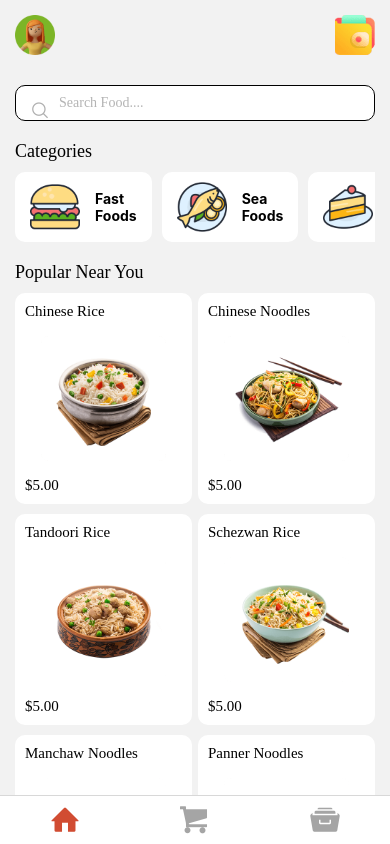
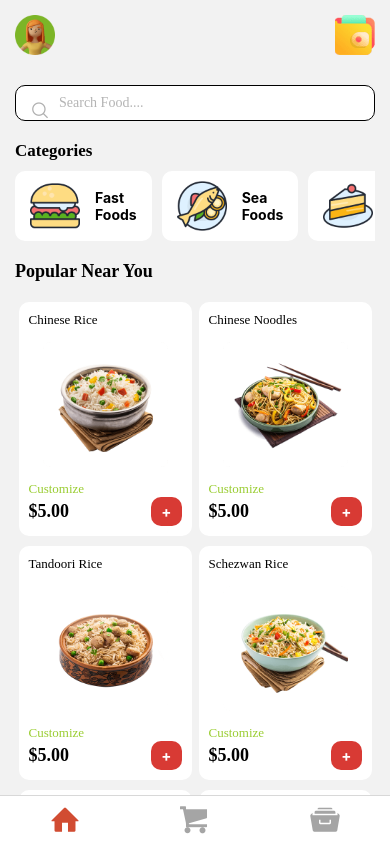
Before and after one commit to itamim-coder/canteen_rn, a React Native app: screen /TabNavigator in a window 390 px wide. Built offline with nearby package versions, Linux system fonts and the light colour scheme.

Commit message:
design update

```diff
--- a/source/components/Popular.js
+++ b/source/components/Popular.js
@@ -1,12 +1,29 @@
-import {FlatList, Image, Text, TouchableOpacity, View} from 'react-native';
+import {
+  FlatList,
+  Image,
+  ScrollView,
+  Text,
+  TextInput,
+  TouchableOpacity,
+  View,
+} from 'react-native';
 import React, {Component} from 'react';
 import TYPOGRAPHY from '../theme/typography';
 import {FOOD_LIST} from '../data/food-list';
 import {SafeAreaView} from 'react-native-safe-area-context';
-import { colors } from '../theme/colors';
+import {colors} from '../theme/colors';
+import Button from './Button';
+import {BottomSheet} from 'react-native-btr';
 
 export class Popular extends Component {
+  constructor(props) {
+    super(props);
+    this.state = {
+      visible: false,
+    };
+  }
   renderItem = ({item}) => {
+
     const {name, image, price} = item;
     return (
       <SafeAreaView>
@@ -19,11 +36,13 @@ export class Popular extends Component {
               backgroundColor: colors.white,
               padding: 10,
               borderRadius: 10,
+
+              marginBottom: 10,
             }}>
-            <Text style={TYPOGRAPHY.h5}>{name}</Text>
+            <Text style={TYPOGRAPHY.h6}>{name}</Text>
             <View
               style={{
-                padding: 16,
+                padding: 14,
               }}>
               <Image
                 resizeMode="contain"
@@ -31,29 +50,60 @@ export class Popular extends Component {
                 source={image}
               />
             </View>
-            <Text
-              style={[
-                TYPOGRAPHY.h5,
-                // {fontWeight: 'bold', color: colors.ash}
-              ]}>
-              ${price}.00
+            <Text style={[TYPOGRAPHY.h6, {color: colors.green}]}>
+              Customize
             </Text>
+            <View
+              style={{
+                flexDirection: 'row',
+                alignItems: 'center',
+                justifyContent: 'space-between',
+              }}>
+              <Text style={[TYPOGRAPHY.h3, {fontWeight: 'bold'}]}>
+                ${price}.00
+              </Text>
+              <TouchableOpacity
+
+                style={{
+                  backgroundColor: colors.red,
+                  paddingHorizontal: 10,
+                  paddingVertical: 5,
+                  borderRadius: 10,
+                }}>
+                <Text
+                  style={{
+                    color: colors.white,
+                    fontWeight: 'bold',
+                    fontSize: 15,
+                  }}>
+                  +
+                </Text>
+              </TouchableOpacity>
+
+
+            </View>
+
           </View>
         </TouchableOpacity>
+        <View>
+
+        </View>
       </SafeAreaView>
     );
   };
   render() {
     const popularBox = {
-      paddingVertical: 20,
+      marginVertical: 20,
     };
     return (
       <View style={popularBox}>
-        <Text style={TYPOGRAPHY.h3}>Popular Near You</Text>
+        <Text style={[TYPOGRAPHY.h3, {fontWeight: 'bold', marginBottom: 20}]}>
+          Popular Near You
+        </Text>
         <FlatList
           columnWrapperStyle={{
-            justifyContent: 'space-between',
-            marginTop: 10,
+            justifyContent: 'space-around',
+            // marginTop: 5,
           }}
           data={FOOD_LIST}
           numColumns={2}
--- a/source/screens/FoodDetails.js
+++ b/source/screens/FoodDetails.js
@@ -19,8 +19,10 @@ import {showMessage, hideMessage} from 'react-native-flash-message';
 import SCREEN from '../theme/Screen';
 import TYPOGRAPHY from '../theme/typography';
 import BUTTONS from '../theme/Buttons';
+import { Fonts } from '../theme/Fonts';
 
-export  class FoodDetails extends Component {
+
+export class FoodDetails extends Component {
   constructor(props) {
     super(props);
     this.state = {
@@ -37,14 +39,15 @@ export  class FoodDetails extends Component {
       marginRight: 10,
       // marginTop: 40,
       borderRadius: 10,
+      padding:10,
     };
     const foodName = {
-      ...TYPOGRAPHY.h5,
-      padding: 10,
+      ...TYPOGRAPHY.h6,
+      // padding: 10,
     };
     const priceText = {
       ...TYPOGRAPHY.h5,
-      padding: 10,
+      // padding: 10,
     };
     const {name, image, price} = item;
     return (
@@ -67,7 +70,32 @@ export  class FoodDetails extends Component {
               source={image}
             />
           </View>
-          <Text style={priceText}>Price: ${price}</Text>
+          <Text style={[TYPOGRAPHY.h6, {color: colors.green}]}>
+              Customize
+            </Text>
+            <View
+              style={{
+                flexDirection: 'row',
+                alignItems: 'center',
+                justifyContent: 'space-between',
+              }}>
+              <Text style={[TYPOGRAPHY.h3, {fontWeight: 'bold'}]}>
+                ${price}.00
+              </Text>
+              <TouchableOpacity
+                style={{
+                  backgroundColor: colors.red,
+                  paddingHorizontal: 10,
+                  paddingVertical: 5,
+                  borderRadius: 10,
+
+                }}>
+               <Text style={{   color: colors.white,
+                  fontWeight: 'bold', fontSize:15}}>+
+                </Text>
+              </TouchableOpacity>
+
+            </View>
         </TouchableOpacity>
       </View>
     );
@@ -75,14 +103,14 @@ export  class FoodDetails extends Component {
   render() {
     const detailsContainer = {flex: 1, backgroundColor: colors.white};
     const detailsScreen = {
-      ...SCREEN.screen,
+      // ...SCREEN.screen,
       paddingTop: 0,
       paddingBottom: 0,
       flex: 1.8,
     };
     const cartButton = {
       ...BUTTONS.btnFont,
-      fontSize: 13,
+      fontSize: 15,
       color: colors.white,
     };
     const food = this.props.route.params.food;
@@ -90,22 +118,30 @@ export  class FoodDetails extends Component {
     const {name, price, image, details} = food;
     return (
       <SafeAreaView style={detailsContainer}>
-        <Statusbar name={name} />
+
+       <Statusbar name={name} type="food"/>
+
+
 
         {/* details screen  */}
 
         <View style={detailsScreen}>
           <ScrollView style={{flex: 1}} showsVerticalScrollIndicator={false}>
+            <View style={SCREEN.screen}>
               <Image
                 resizeMode="contain"
                 source={image}
                 style={{
                   width: '100%',
+                  height:300,
                   alignItems: 'center',
                   justifyContent: 'center',
                 }}
               />
-            <Text style={TYPOGRAPHY.h2}>{name}</Text>
+              <Text style={[TYPOGRAPHY.medium, {fontSize: 22}]}>{name}</Text>
+              <Text style={[TYPOGRAPHY.h4, {color: colors.green}]}>
+              Customize
+            </Text>
               <View
                 style={{
                   flexDirection: 'row',
@@ -113,7 +149,8 @@ export  class FoodDetails extends Component {
                   alignItems: 'center',
                   paddingVertical: 10,
                 }}>
-              <Text style={TYPOGRAPHY.h3}>${price}</Text>
+                <Text style={TYPOGRAPHY.h3}>${price}.00</Text>
+
                 <TouchableOpacity
                   onPress={() => {
                     /* HERE IS WHERE WE'RE GOING TO SHOW OUR FIRST MESSAGE */
@@ -131,19 +168,53 @@ export  class FoodDetails extends Component {
                   }}
                   style={{
                     backgroundColor: '#f5474a',
-                  padding: 10,
+                    paddingVertical: 7,
+                    paddingHorizontal: 10,
                     borderRadius: 10,
+                    flexDirection:'row',
                   }}>
-                <Text style={cartButton}>Add To Cart</Text>
+                  <Text style={[cartButton, {fontFamily: Fonts.primary}]}>Add </Text>
+                  <Text style={[cartButton, {fontFamily: Fonts.primary}]}>      +</Text>
                 </TouchableOpacity>
               </View>
+              <Text  style={TYPOGRAPHY.h3}>About Product</Text>
               <Text style={TYPOGRAPHY.primary}>{details}</Text>
-            <Text style={TYPOGRAPHY.primary}>{details}</Text>
-            <Text style={TYPOGRAPHY.primary}>{details}</Text>
+            </View>
+
+            <View
+              style={[
+                SCREEN.screen,
+
+                {
+                  // padding:0,
+                  backgroundColor: colors.grey,
+                  // flex: 0.1,
+                  borderTopLeftRadius: 30,
+                  borderTopRightRadius: 30,
+                  paddingBottom: 10,
+                },
+              ]}>
+              <Text
+                style={[
+                  TYPOGRAPHY.h4,
+                  {
+                    // fontSize: 20,
+                    marginBottom: 10,
+                  },
+                ]}>
+                Similar Products
+              </Text>
+              <FlatList
+                horizontal
+                showsHorizontalScrollIndicator={false}
+                data={FOOD_LIST}
+                renderItem={item => this.renderItem(item)}
+              />
+            </View>
           </ScrollView>
         </View>
 
-        <ScrollView
+        {/* <ScrollView
           style={[
             SCREEN.screen,
             {
@@ -170,11 +241,11 @@ export  class FoodDetails extends Component {
             data={FOOD_LIST}
             renderItem={item => this.renderItem(item)}
           />
-        </ScrollView>
+        </ScrollView> */}
         <FlashMessage position="top" />
       </SafeAreaView>
     );
   }
 }
 
-export default FoodDetails
+export default FoodDetails;
--- a/source/screens/Home.js
+++ b/source/screens/Home.js
@@ -50,9 +50,7 @@ export class Home extends Component {
   };
 
   render() {
-    const popularBox = {
-      paddingVertical: 20,
-    };
+
     const homeContainer = {
       ...SCREEN.screen,
       paddingBottom: 0,
@@ -71,7 +69,7 @@ export class Home extends Component {
 
           {/* Categories Section  */}
 
-          <Text style={TYPOGRAPHY.h3}>Categories</Text>
+          <Text style={[TYPOGRAPHY.h4, {fontWeight: 'bold'}]}>Categories</Text>
           <FlatList
             horizontal
             data={CATEGORY_LIST}
--- a/source/screens/Topup.js
+++ b/source/screens/Topup.js
@@ -19,6 +19,8 @@ import TYPOGRAPHY from '../theme/typography';
 import BUTTONS from '../theme/Buttons';
 import INPUT from '../theme/Input';
 import Button from '../components/Button';
+import Statusbar from '../components/Statusbar';
+import { Fonts } from '../theme/Fonts';
 
 export default class Topup extends Component {
   constructor(props) {
@@ -38,6 +40,7 @@ export default class Topup extends Component {
     };
     return (
       <SafeAreaView style={styles.topupConatiner}>
+        <Statusbar></Statusbar>
         <View style={styles.addMoneyBox}>
           <View
             style={{
@@ -57,17 +60,19 @@ export default class Topup extends Component {
               resizeMode="cover"
               imageStyle={{borderRadius: 6}}
               source={require('../../assets/images/wallet_bg.png')}>
-              <Text style={[TYPOGRAPHY.h1, styles.bgtxt]}>Wallet</Text>
+              <Text style={[TYPOGRAPHY.medium, styles.bgtxt]}>YumCayMan Wallet</Text>
               <Text style={[TYPOGRAPHY.primary, styles.balancetxt]}>
-                Total Balance{'\n'}$1000
+                Total Balance
               </Text>
+              <Text style={{marginLeft:15, fontSize:20, fontFamily: Fonts.primaryMedium, color: colors.white}}>$1000</Text>
+              <Text style={{marginLeft:15, marginTop:10, fontSize:12, fontFamily: Fonts.primary, color: colors.light}}>YumCayMan money can be use for ordering food.</Text>
             </ImageBackground>
             <TouchableOpacity
               onPress={toggleBottomNavigationView}
               style={{
                 padding: 20,
               }}>
-              <Text style={[BUTTONS.btnFont, styles.addtxt]}>Add Money</Text>
+              <Text style={[TYPOGRAPHY.h5, styles.addtxt]}>+  Add Money</Text>
             </TouchableOpacity>
           </View>
           <View style={styles.addMoney}>
@@ -199,23 +204,29 @@ export default class Topup extends Component {
               style={{
                 backgroundColor: colors.white,
                 padding: 15,
-                flexDirection: 'row',
-                justifyContent: 'space-between',
+                // flexDirection: 'row',
+                // justifyContent: 'space-between',
                 marginTop: 15,
               }}>
-              <View>
-                <Text style={[TYPOGRAPHY.h4]}>Order DT56565</Text>
-                <Text style={[TYPOGRAPHY.medium, {color: colors.light}]}>
+              <View >
+              <View  style={{flexDirection:'row', justifyContent: 'space-between'}}>
+              <Text style={[TYPOGRAPHY.h4]}>Order DT56565</Text>
+                <Text style={[TYPOGRAPHY.h3, {color: colors.green}]}>
+                  +$21.50
+                </Text>
+              </View>
+              <View style={{flexDirection:'row', justifyContent: 'space-between'}}>
+           <Text style={[TYPOGRAPHY.medium, {color: colors.light}]}>
                   Date 12 Jun
                 </Text>
+
+                <Text style={[TYPOGRAPHY.medium, {color: colors.light}]}>
+                  Promocode applied
+                </Text>
+           </View>
               </View>
-              <View>
-                <Text style={[TYPOGRAPHY.h3, {color: colors.red}]}>
-                  $-21.50
-                </Text>
-                <Text style={[TYPOGRAPHY.medium, {color: colors.light}]}>
-                  3 Items
-                </Text>
+              <View >
+
               </View>
             </View>
             <View
@@ -357,12 +368,12 @@ const styles = StyleSheet.create({
   },
   bgtxt: {
     color: 'white',
-    fontSize: 35,
+    fontSize: 25,
     margin: 15,
   },
   balancetxt: {
     color: '#D8D8D8',
-    fontSize: 20,
+    fontSize: 15,
     marginLeft: 15,
   },
   addMoney: {
--- a/source/theme/typography.js
+++ b/source/theme/typography.js
@@ -28,6 +28,11 @@ const TYPOGRAPHY = StyleSheet.create({
     fontFamily: Fonts.primaryMedium,
     fontSize: 15,
   },
+  h6: {
+    color: colors.black,
+    fontFamily: Fonts.primaryMedium,
+    fontSize: 13,
+  },
   primary: {
     color: colors.black,
     fontFamily: Fonts.primary,
```
Also changed, not shown: source/components/Statusbar.js (+35 -2 lines). Lines whose indentation alone changed are shown as unchanged.
